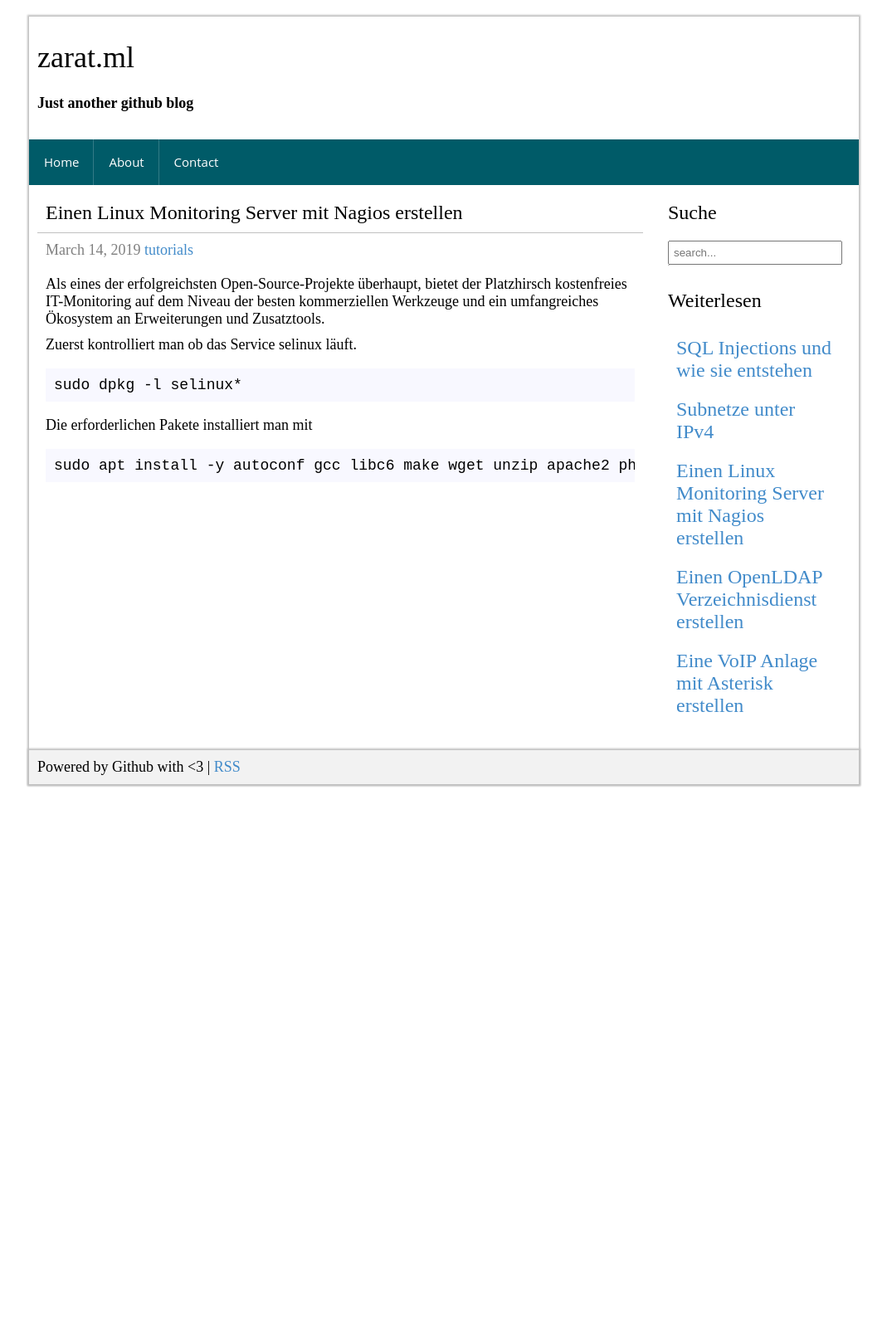
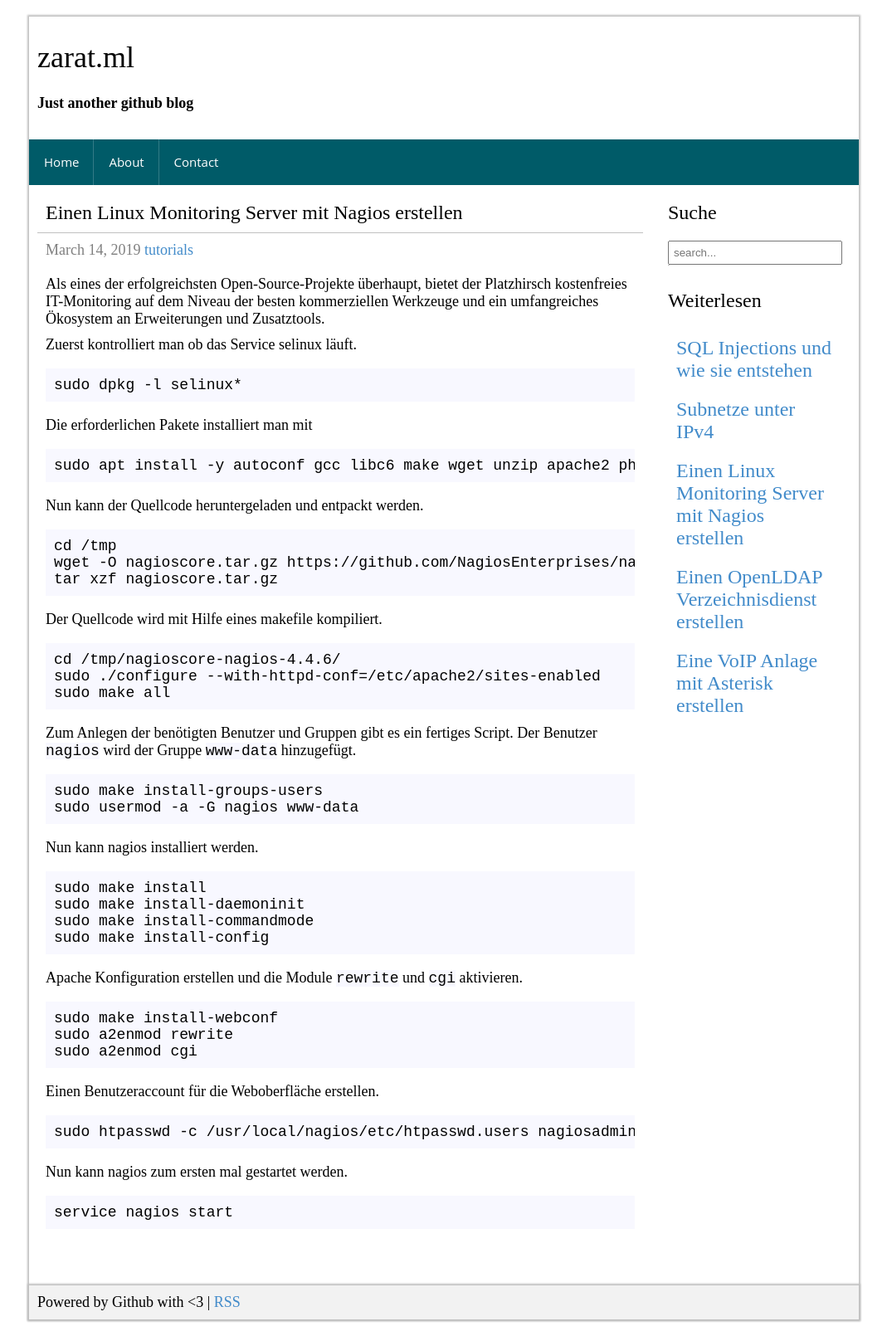
Before and after one commit to zarat/zarat.github.io, a Jekyll site: the page built from _posts/2019-03-14-nagios-monitoring.markdown, in a window 1280 px wide. Shown: the whole page at 83% size, without its empty margins (105-1174 px from the left). Built offline with Jekyll 4.4.1, drawn with Linux system fonts in a browser that asks for light colours; comment, search, counter and statistics services are not loaded; before the commit the page ends 965 px from its top, so only the background shows below that.

Commit message:
Update 2019-03-14-nagios-monitoring.markdown

```diff
--- a/_posts/2019-03-14-nagios-monitoring.markdown
+++ b/_posts/2019-03-14-nagios-monitoring.markdown
@@ -21,3 +21,55 @@ Die erforderlichen Pakete installiert man mit
 <pre>
 sudo apt install -y autoconf gcc libc6 make wget unzip apache2 php libapache2-mod-php libgd-dev
 </pre>
+
+Nun kann der Quellcode heruntergeladen und entpackt werden.
+
+<pre>
+cd /tmp
+wget -O nagioscore.tar.gz https://github.com/NagiosEnterprises/nagioscore/archive/nagios-4.4.6.tar.gz
+tar xzf nagioscore.tar.gz
+</pre>
+
+Der Quellcode wird mit Hilfe eines makefile kompiliert.
+
+<pre>
+cd /tmp/nagioscore-nagios-4.4.6/
+sudo ./configure --with-httpd-conf=/etc/apache2/sites-enabled
+sudo make all
+</pre>
+
+Zum Anlegen der benötigten Benutzer und Gruppen gibt es ein fertiges Script. Der Benutzer <code>nagios</code> wird der Gruppe <code>www-data</code> hinzugefügt.
+
+<pre>
+sudo make install-groups-users
+sudo usermod -a -G nagios www-data
+</pre>
+
+Nun kann nagios installiert werden.
+
+<pre>
+sudo make install
+sudo make install-daemoninit
+sudo make install-commandmode
+sudo make install-config
+</pre>
+
+Apache Konfiguration erstellen und die Module <code>rewrite</code> und <code>cgi</code> aktivieren.
+
+<pre>
+sudo make install-webconf
+sudo a2enmod rewrite
+sudo a2enmod cgi
+</pre>
+
+Einen Benutzeraccount für die Weboberfläche erstellen.
+
+<pre>
+sudo htpasswd -c /usr/local/nagios/etc/htpasswd.users nagiosadmin
+</pre>
+
+Nun kann nagios zum ersten mal gestartet werden.
+
+<pre>
+service nagios start
+</pre>
```
